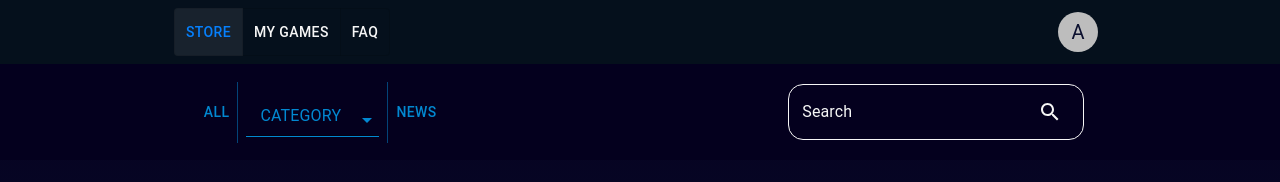
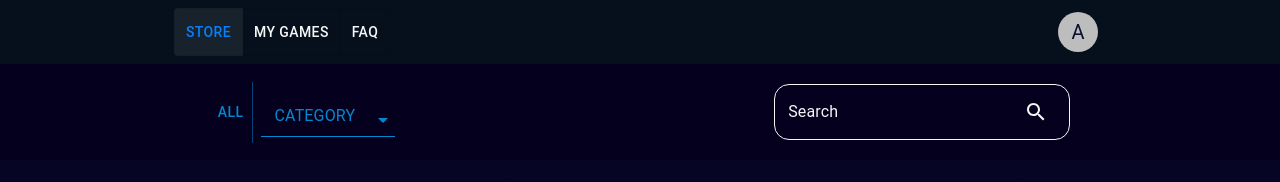
Before and after one commit to WillSs-Dev/Gaming-Space, a React (Create React App) app: page / in a window 1280 px wide. Shown: the top 182 px of the page. Built offline with nearby package versions, Linux system fonts and the light colour scheme; a web font is replaced by a local one.

Commit message:
removing console.log

```diff
--- a/src/components/SearchBar.jsx
+++ b/src/components/SearchBar.jsx
@@ -21,7 +21,6 @@ function SearchBar({ viewSlider }) {
   const [selectedCategory, setSelectedCategory] = useState('');
 
   const setCategory = (category) => {
-    console.log(category);
     setSelectedCategory(category);
   };
 
@@ -60,7 +59,6 @@ function SearchBar({ viewSlider }) {
               </Select>
             </FormControl>
           </Button>
-          <Button onClick={() => viewSlider(false)}>News</Button>
         </ButtonGroup>
         <FormControl>
           <InputLabel htmlFor='outlined-adornment-search'>Search</InputLabel>
```
